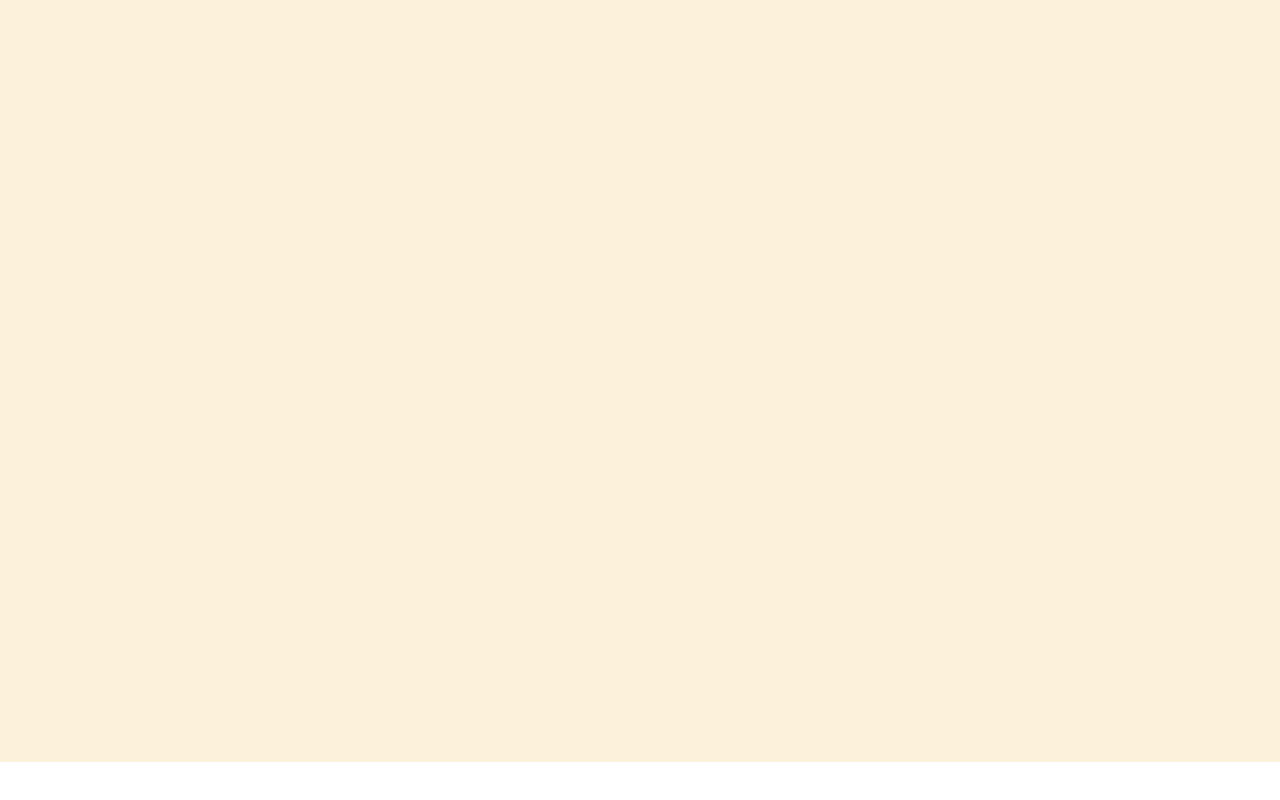
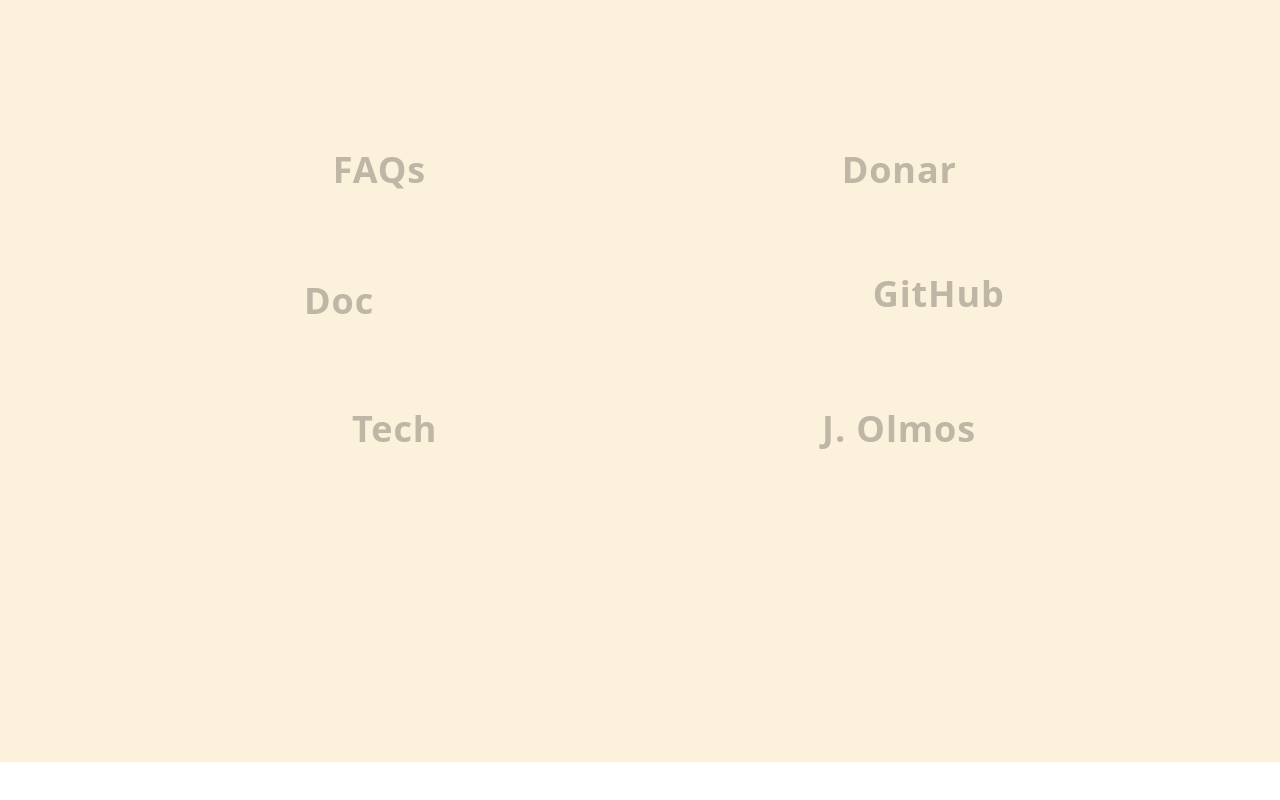
Before and after one commit to JOlmos98/stoic-quote, a SvelteKit app: page / in a window 1280 px wide. Shown: the part 1702-2502 px from the top of the page. Built offline with nearby package versions, Linux system fonts and the light colour scheme.

Commit message:
feat: footer casi terminado, colores y estilo establecido. WIP: sólo falta animar correctamente las palabras con algún fade in que encaje.

```diff
--- a/src/app.css
+++ b/src/app.css
@@ -7,8 +7,8 @@
   :root[data-theme='stoic'] {
     --bg: #FCF1DB;
     --fg: #785D41; /* texto claro */
-    --muted: #9ca3af; /* texto secundario */
-    --accent: #e3c36f; /* dorado/ambar */
+    --muted: #BFB6A6; /* texto secundario */
+    /* --accent: #e3c36f; dorado/ambar */
     --pillarFill: #F2F2F2;
     --lines: #785D41; /* texto oscuro #785D41 */
   }
@@ -17,8 +17,8 @@
   :root[data-theme='light'] {
     --bg: #f9fafb; /* gris muy claro */
     --fg: #111827; /* texto oscuro */
-    --muted: #4b5563; /* gris medio para secundarios */
-    --accent: #e3c36f; /* marrón/anaranjado */
+    --muted: #36394A; /* gris medio para secundarios */
+    /* --accent: #e3c36f; marrón/anaranjado */
     --pillarFill: #FFFFFF;
     --lines: #785D41; /* texto oscuro */
   }
@@ -27,8 +27,8 @@
   :root[data-theme='dark'] {
     --bg: #020617; /* casi negro */
     --fg: #EDEDED; /* texto claro */
-    --muted: #9ca3af; /* gris medio */
-    --accent: #9e8b44; /* naranja vivo */
+    --muted: #A3A3A3; /* gris medio */
+    /* --accent: #9e8b44; naranja vivo */
     --pillarFill: #1F1F1F;
     --lines: #785D41; /* texto oscuro */
   }
--- a/src/routes/+page.svelte
+++ b/src/routes/+page.svelte
@@ -224,13 +224,12 @@
       />
 
       <!-- FAQs: centro pero un poco arriba a la izquierda -->
+      <!-- FAQs -->
 <button
   type="button"
-        class="absolute top-[25%] left-[18%] z-20 cursor-pointer text-3xl
-         tracking-wide
-         text-[var(--bg)] transition-[text-shadow]
-         duration-800
-         [text-shadow:0_0_0_rgba(0,0,0,0)] hover:[text-shadow:0_0_18px_var(--bg)] md:text-4xl"
+  class="absolute top-[25%] left-[18%] z-20 cursor-pointer
+         text-3xl md:text-4xl tracking-wide
+         text-[var(--muted)] transition-colors duration-500 hover:text-[var(--bg)]"
   on:click={() => console.log('Click en FAQs')}
 >
   FAQs
@@ -240,10 +239,8 @@
 <button
   type="button"
   class="absolute top-[46%] left-[15%] z-20 -translate-y-1/2 cursor-pointer
-         text-3xl
-         tracking-wide text-[var(--bg)]
-         transition-[text-shadow]
-         duration-800 [text-shadow:0_0_0_rgba(0,0,0,0)] hover:[text-shadow:0_0_18px_var(--bg)] md:text-4xl"
+         text-3xl md:text-4xl tracking-wide
+         text-[var(--muted)] transition-colors duration-500 hover:text-[var(--bg)]"
   on:click={() => console.log('Click en Doc')}
 >
   Doc
@@ -252,11 +249,9 @@
 <!-- Tech: centro un poco abajo a la izquierda -->
 <button
   type="button"
-        class="absolute top-[61%] left-[20%] z-20 cursor-pointer text-3xl
-         tracking-wide
-         text-[var(--bg)] transition-[text-shadow]
-         duration-800
-         [text-shadow:0_0_0_rgba(0,0,0,0)] hover:[text-shadow:0_0_18px_var(--bg)] md:text-4xl"
+  class="absolute top-[61%] left-[20%] z-20 cursor-pointer
+         text-3xl md:text-4xl tracking-wide
+         text-[var(--muted)] transition-colors duration-500 hover:text-[var(--bg)]"
   on:click={() => console.log('Click en Tech')}
 >
   Tech
@@ -265,11 +260,9 @@
 <!-- Donar: misma altura que FAQs pero a la derecha -->
 <button
   type="button"
-        class="absolute top-[25%] right-[17%] z-20 cursor-pointer text-3xl
-         tracking-wide
-         text-[var(--bg)] transition-[text-shadow]
-         duration-800
-         [text-shadow:0_0_0_rgba(0,0,0,0)] hover:[text-shadow:0_0_18px_var(--bg)] md:text-4xl"
+  class="absolute top-[25%] right-[17%] z-20 cursor-pointer
+         text-3xl md:text-4xl tracking-wide
+         text-[var(--muted)] transition-colors duration-500 hover:text-[var(--bg)]"
   on:click={() => console.log('Click en Donar')}
 >
   Donar
@@ -279,11 +272,8 @@
 <button
   type="button"
   class="absolute top-[45%] right-[12%] z-20 -translate-y-1/2 cursor-pointer
-         text-3xl
-         tracking-wide text-[var(--bg)]
-         transition-[text-shadow]
-         duration-800
-                      [text-shadow:0_0_0_rgba(0,0,0,0)] hover:[text-shadow:0_0_18px_var(--bg)] md:text-4xl"
+         text-3xl md:text-4xl tracking-wide
+         text-[var(--muted)] transition-colors duration-500 hover:text-[var(--bg)]"
   on:click={() => console.log('Click en GitHub')}
 >
   GitHub
@@ -292,16 +282,14 @@
 <!-- J. Olmos: misma altura que Tech pero a la derecha -->
 <button
   type="button"
-        class="absolute top-[61%] right-[15%] z-20 cursor-pointer text-3xl
-         tracking-wide
-         text-[var(--bg)] transition-[text-shadow]
-         duration-800
-         [text-shadow:0_0_0_rgba(0,0,0,0)]
-         hover:[text-shadow:0_0_18px_var(--bg)] md:text-4xl"
+  class="absolute top-[61%] right-[15%] z-20 cursor-pointer
+         text-3xl md:text-4xl tracking-wide
+         text-[var(--muted)] transition-colors duration-500 hover:text-[var(--bg)]"
   on:click={() => console.log('Click en J. Olmos')}
 >
   J. Olmos
 </button>
+
     </div>
   </div>
   <ScrollToTopButton />
```
Lines whose indentation alone changed are shown as unchanged.
